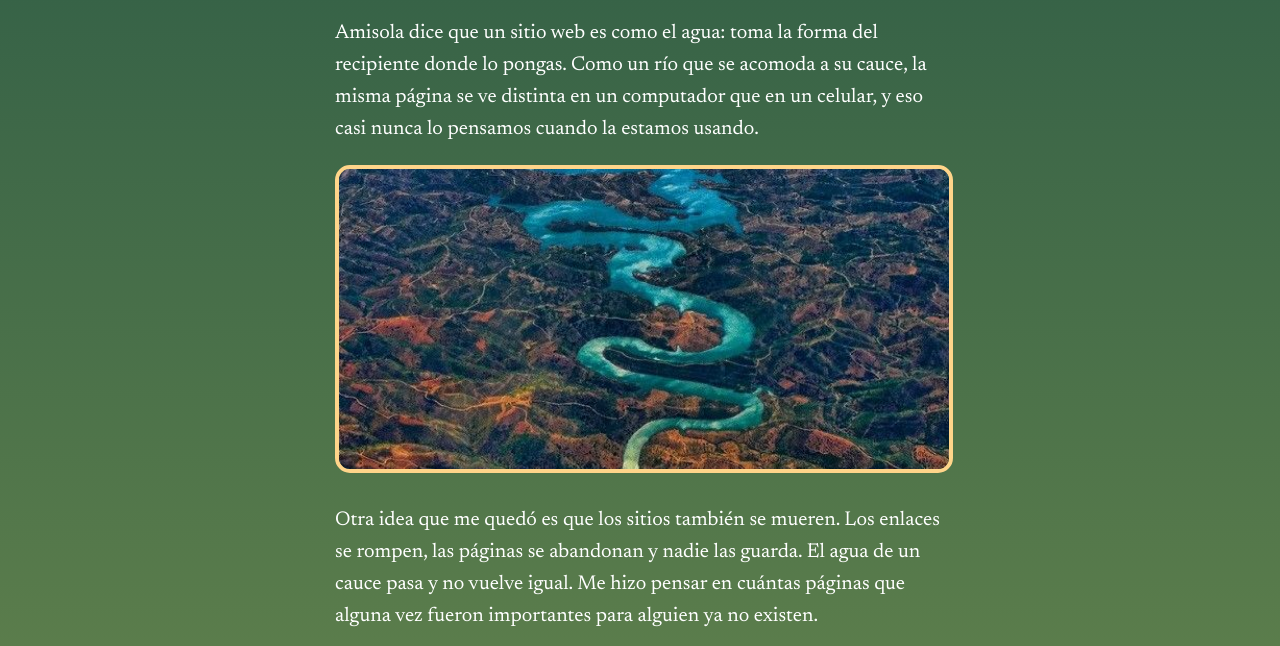
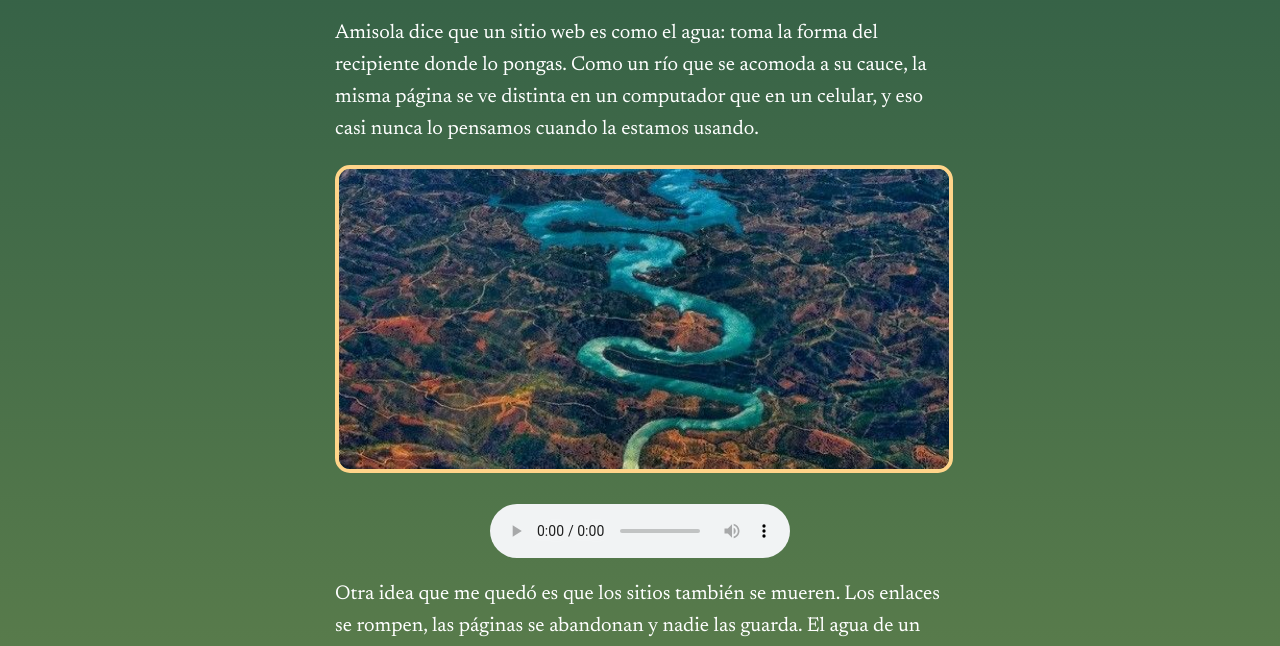
Before and after one commit to ariannasaurith5-prog/ediciondigital2909, a plain HTML site: page cauce.html in a window 1280 px wide. Shown: the part 151-797 px from the top of the page. Drawn offline with Linux system fonts and the light colour scheme.

Commit message:
Update cauce.html

```diff
--- a/cauce.html
+++ b/cauce.html
@@ -12,6 +12,7 @@
   <h1>🏞️ Cauce</h1>
   <p>Amisola dice que un sitio web es como el agua: toma la forma del recipiente donde lo pongas. Como un río que se acomoda a su cauce, la misma página se ve distinta en un computador que en un celular, y eso casi nunca lo pensamos cuando la estamos usando.</p>
 <img src="cauce.png" alt="Un río en su cauce" style="width:100%; height:300px; object-fit:cover; border-radius:15px;">
+  <audio controls loop src="cauce.mp3" style="display:block; margin:20px auto;"></audio>
   <p>Otra idea que me quedó es que los sitios también se mueren. Los enlaces se rompen, las páginas se abandonan y nadie las guarda. El agua de un cauce pasa y no vuelve igual. Me hizo pensar en cuántas páginas que alguna vez fueron importantes para alguien ya no existen.</p>
   <blockquote>"Un sitio web es una forma de amar." Chia Amisola</blockquote>
   <p>Al final ella dice que hacer un sitio web puede ser una forma de amar: hacer algo con cuidado, para las personas que uno quiere. Creo que por eso este ejercicio tiene sentido. No es solo aprender código, es aprender a construir un lugar propio en internet.</p>
```
